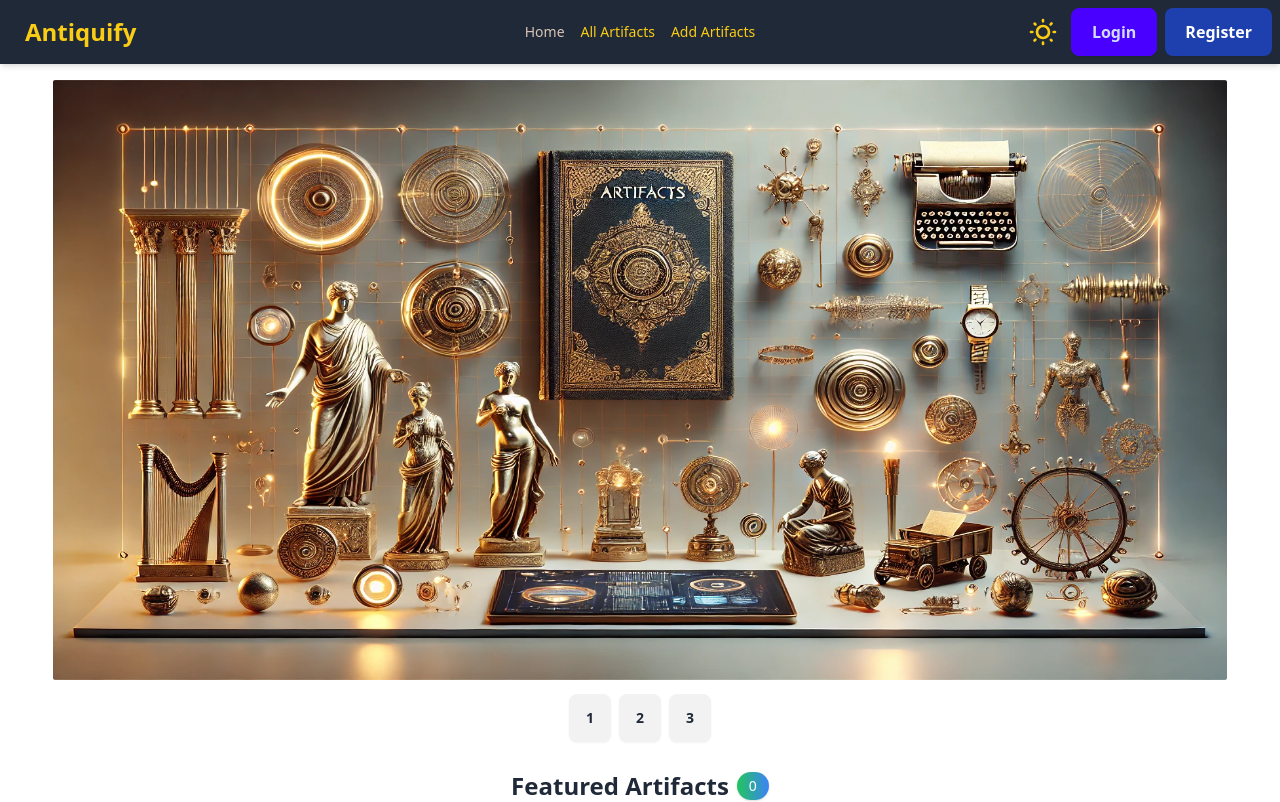
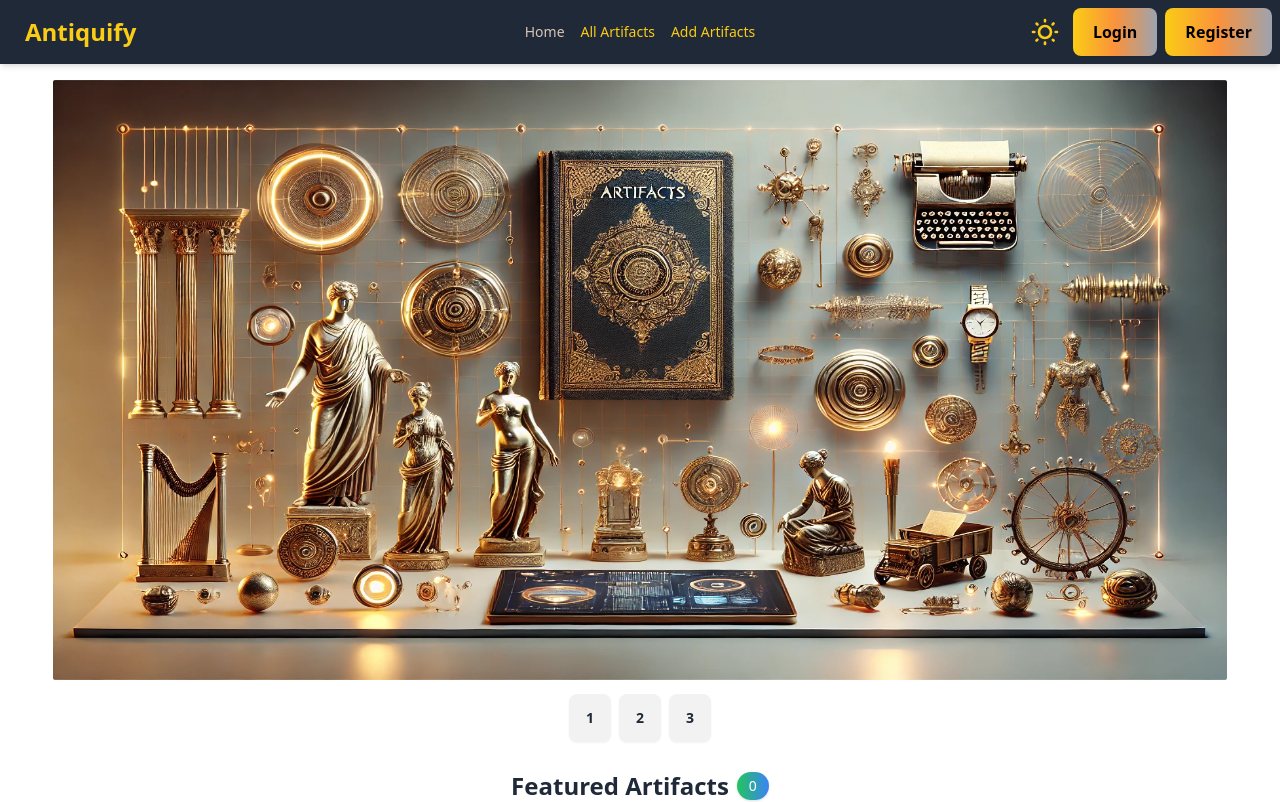
Before and after one commit to omarFaruk99/Antiquify-Client, a React (Vite) app: page / in a window 1280 px wide. Shown: the top 802 px of the page. Built offline with nearby package versions, Linux system fonts and the light colour scheme; no server answers.

Commit message:
update nothing

```diff
--- a/src/Components/Navbar.jsx
+++ b/src/Components/Navbar.jsx
@@ -62,9 +62,7 @@ const Navbar = () => {
             tabIndex={0}
             className="menu menu-sm dropdown-content bg-gray-700  text-yellow-400 rounded-box z-[1] mt-3 w-52 p-2 shadow"
           >
-            <div className="flex flex-col gap-2">
-              {navbarLink}
-            </div>
+            <div className="flex flex-col gap-2">{navbarLink}</div>
           </ul>
         </div>
         <a className="btn btn-ghost text-yellow-400 text-2xl font-bold">
@@ -105,13 +103,13 @@ const Navbar = () => {
           <div className="flex gap-2">
             <NavLink
               to={"/login"}
-              className="btn btn-primary text-sm py-1 px-2 sm:text-base sm:py-2 sm:px-5"
+              className="btn text-black bg-gradient-to-l from-gray-400 border-none via-orange-400 to-yellow-400 hover:opacity-90 text-sm py-1 px-2 sm:text-base sm:py-2 sm:px-5"
             >
               Login
             </NavLink>
             <NavLink
               to={"/register"}
-              className="btn bg-blue-800 text-white border-none text-sm py-1 px-2 sm:text-base sm:py-2 sm:px-5"
+              className="btn text-black  bg-gradient-to-r  from-yellow-400 via-orange-400 to-gray-400 hover:opacity-90 border-none text-sm py-1 px-2 sm:text-base sm:py-2 sm:px-5"
             >
               Register
             </NavLink>
```
